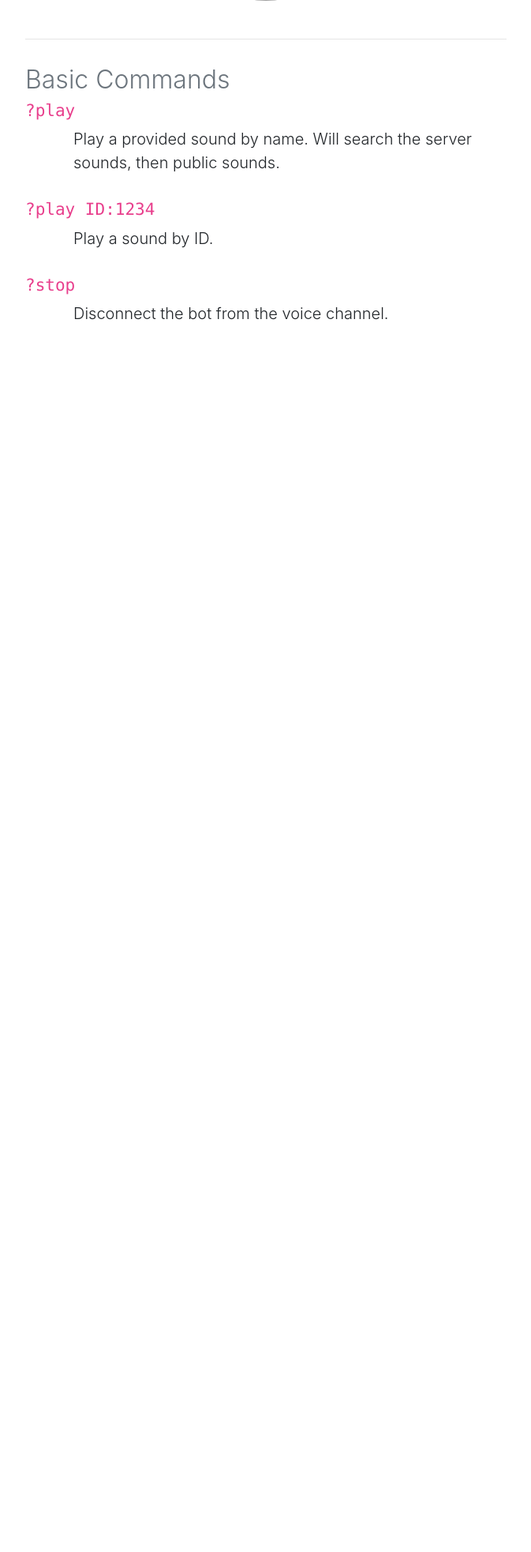
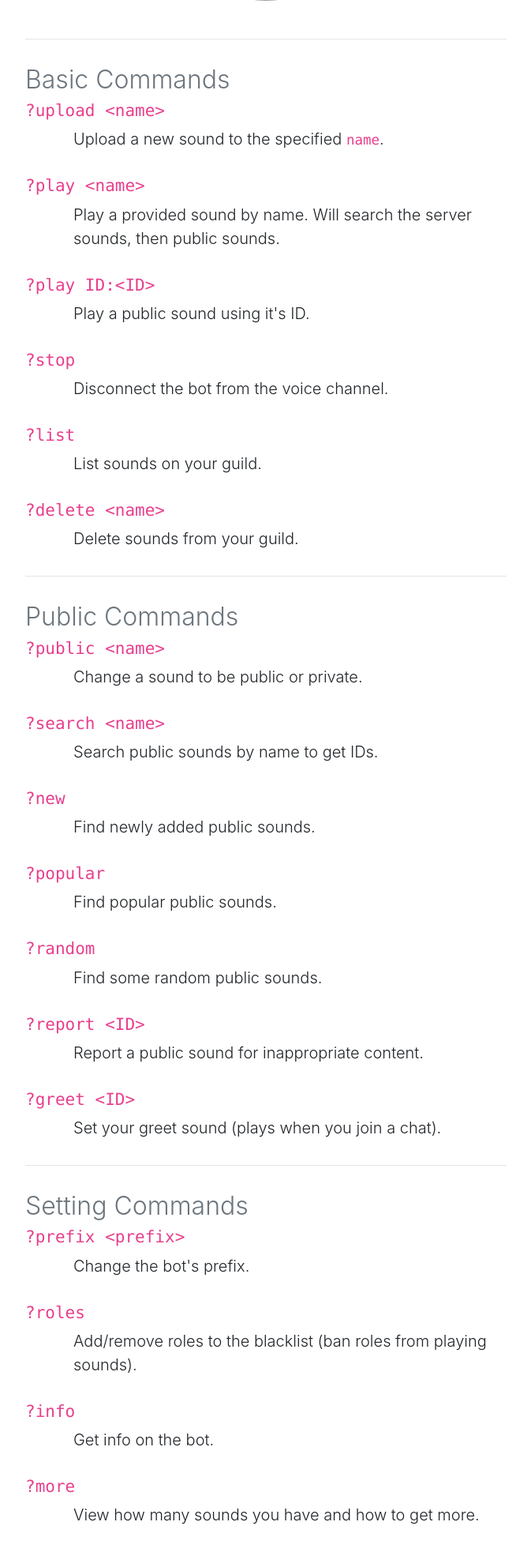
Before and after one commit to JellyWX/soundfx-web, a Flask app: page /help/ in a window 1280 px wide. Shown: the part 452-2417 px from the top of the page at 79% size, without its empty margins (303-976 px from the left). Before the commit the page ends 857 px from the top, so only its background shows below. Run offline with Flask 2, Linux system fonts and the light colour scheme; some libraries are stand-ins or nearby versions; grey boxes are pictures that could not be loaded.

Commit message:
help html stuff

```diff
--- a/app/__init__.py
+++ b/app/__init__.py
@@ -7,6 +7,6 @@ app = Flask(__name__)
 app.config.from_object(Config)
 discord_blueprint = make_discord_blueprint(scope=['identify', 'guilds'], redirect_url='dashboard')
 app.register_blueprint(discord_blueprint, url_prefix='/login')
-db = SQLAlchemy(app)
+#db = SQLAlchemy(app)
 
 from app import routes, models
--- a/app/routes.py
+++ b/app/routes.py
@@ -7,4 +7,4 @@ def index():
 
 @app.route('/help/')
 def help():
-    return render_template('index.html')
+    return render_template('index.html', title='Help')
--- a/app/templates/index.html
+++ b/app/templates/index.html
@@ -17,7 +17,7 @@
                     </li>
 
                     <li class="nav-item">
-                        <a class="nav-link" href="https://discord.gg/WQVaYmT" target="_blank">Discord</a>
+                        <a class="nav-link" href="https://discord.gg/v6YMfjj" target="_blank">Discord</a>
                     </li>
                     <li class="nav-item">
                         <a class="nav-link" href="https://github.com/jellywx" target="_blank">GitHub</a>
@@ -51,16 +51,22 @@
                     <hr>
                     <h2 class="font-weight-light text-secondary" style="margin-top: 2rem;">Basic Commands</h2>
 
-                        <h4><code>?play</code></h4>
+                        <h4><code>?upload &lt;name&gt;</code></h4>
+
+                            <div class="lead" style="margin-left: 10%; margin-bottom: 2rem;">
+                                Upload a new sound to the specified <code>name</code>.
+                            </div>
+
+                        <h4><code>?play &lt;name&gt;</code></h4>
 
                             <div class="lead" style="margin-left: 10%; margin-bottom: 2rem;">
                                 Play a provided sound by name. Will search the server sounds, then public sounds.
                             </div>
 
-                        <h4><code>?play ID:1234</code></h4>
+                        <h4><code>?play ID:&lt;ID&gt;</code></h4>
 
                             <div class="lead" style="margin-left: 10%; margin-bottom: 2rem;">
-                                Play a sound by ID.
+                                Play a public sound using it's ID.
                             </div>
 
                         <h4><code>?stop</code></h4>
@@ -69,6 +75,90 @@
                                 Disconnect the bot from the voice channel.
                             </div>
 
+                        <h4><code>?list</code></h4>
+
+                            <div class="lead" style="margin-left: 10%; margin-bottom: 2rem;">
+                                List sounds on your guild.
+                            </div>
+
+                        <h4><code>?delete &lt;name&gt;</code></h4>
+
+                            <div class="lead" style="margin-left: 10%; margin-bottom: 2rem;">
+                                Delete sounds from your guild.
+                            </div>
+
+                    <hr>
+                    <h2 class="font-weight-light text-secondary" style="margin-top: 2rem;">Public Commands</h2>
+
+                        <h4><code>?public &lt;name&gt;</code></h4>
+
+                            <div class="lead" style="margin-left: 10%; margin-bottom: 2rem;">
+                                Change a sound to be public or private.
+                            </div>
+
+                        <h4><code>?search &lt;name&gt;</code></h4>
+
+                            <div class="lead" style="margin-left: 10%; margin-bottom: 2rem;">
+                                Search public sounds by name to get IDs.
+                            </div>
+
+                        <h4><code>?new</code></h4>
+
+                            <div class="lead" style="margin-left: 10%; margin-bottom: 2rem;">
+                                Find newly added public sounds.
+                            </div>
+
+                        <h4><code>?popular</code></h4>
+
+                            <div class="lead" style="margin-left: 10%; margin-bottom: 2rem;">
+                                Find popular public sounds.
+                            </div>
+
+                        <h4><code>?random</code></h4>
+
+                            <div class="lead" style="margin-left: 10%; margin-bottom: 2rem;">
+                                Find some random public sounds.
+                            </div>
+
+                        <h4><code>?report &lt;ID&gt; </code></h4>
+
+                            <div class="lead" style="margin-left: 10%; margin-bottom: 2rem;">
+                                Report a public sound for inappropriate content.
+                            </div>
+
+                        <h4><code>?greet &lt;ID&gt;</code></h4>
+
+                            <div class="lead" style="margin-left: 10%; margin-bottom: 2rem;">
+                                Set your greet sound (plays when you join a chat).
+                            </div>
+
+                    <hr>
+                    <h2 class="font-weight-light text-secondary" style="margin-top: 2rem;">Setting Commands</h2>
+
+                        <h4><code>?prefix &lt;prefix&gt;</code></h4>
+
+                            <div class="lead" style="margin-left: 10%; margin-bottom: 2rem;">
+                                Change the bot's prefix.
+                            </div>
+
+                        <h4><code>?roles</code></h4>
+
+                            <div class="lead" style="margin-left: 10%; margin-bottom: 2rem;">
+                                Add/remove roles to the blacklist (ban roles from playing sounds).
+                            </div>
+
+                        <h4><code>?info</code></h4>
+
+                            <div class="lead" style="margin-left: 10%; margin-bottom: 2rem;">
+                                Get info on the bot.
+                            </div>
+
+                        <h4><code>?more</code></h4>
+
+                            <div class="lead" style="margin-left: 10%; margin-bottom: 2rem;">
+                                View how many sounds you have and how to get more.
+                            </div>
+
                 </div>
 
             </div>
```
